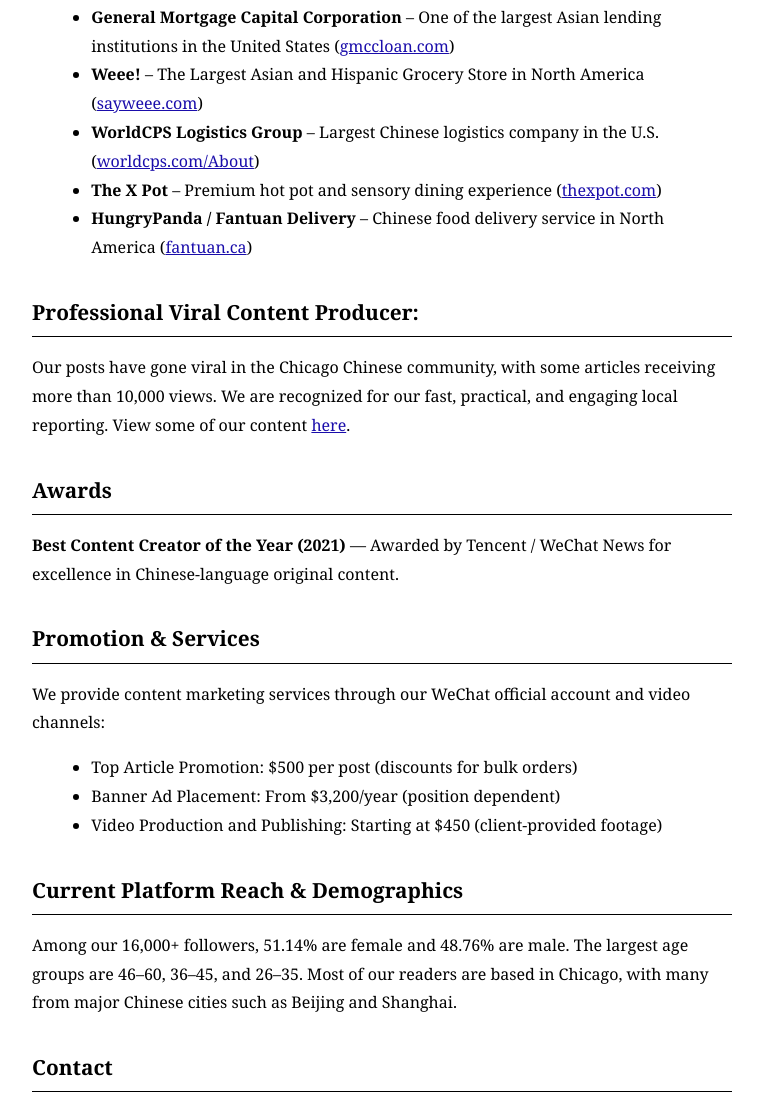
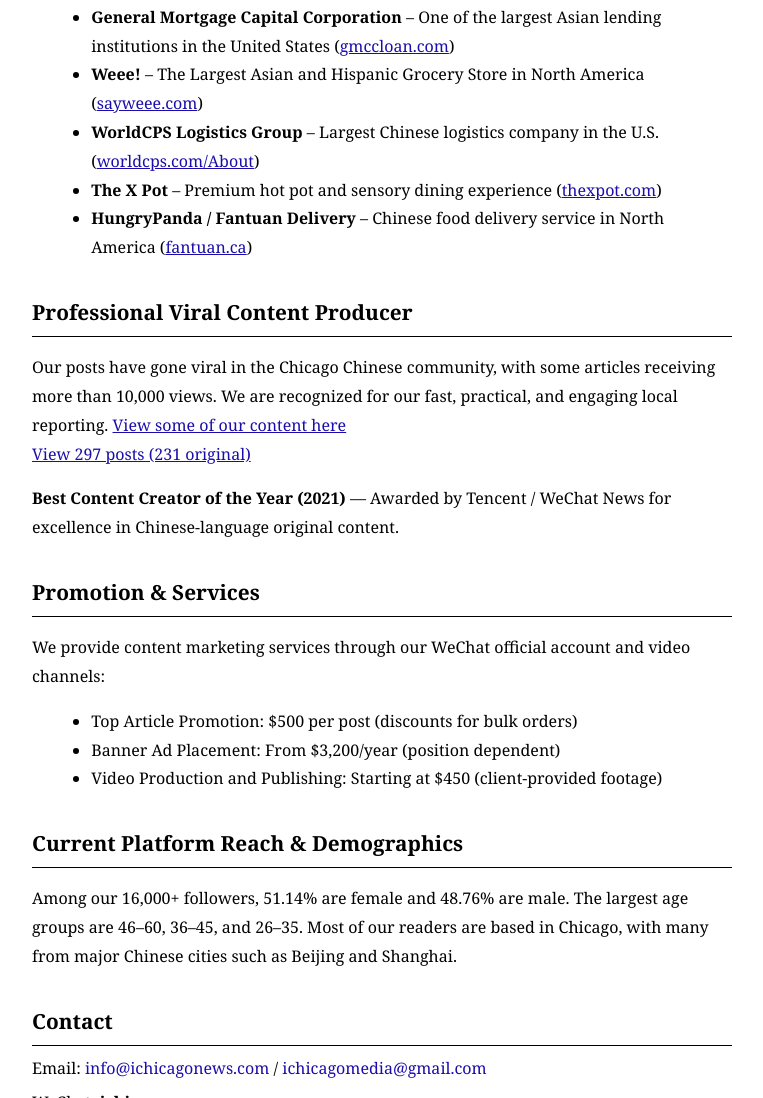
Before and after one commit to ichicagonews/ichicagonews.github.io, a plain HTML site: page index.html in a window 1280 px wide. Shown: the part 619-1717 px from the top of the page, without its empty margins (258-1021 px from the left). Drawn offline with Linux system fonts and the light colour scheme.

Commit message:
Add files via upload

```diff
--- a/index.html
+++ b/index.html
@@ -82,14 +82,10 @@
   </section>
 
   <section>
-    <h2><strong>Professional Viral Content Producer:</strong></h2>
+    <h2><strong>Professional Viral Content Producer</strong></h2>
     <p>
-      Our posts have gone viral in the Chicago Chinese community, with some articles receiving more than 10,000 views. We are recognized for our fast, practical, and engaging local reporting. View some of our content <a href="https://posts.careerengine.us/author/6209bc222d19bd21edb562a3/posts" class="url-link" target="_blank">here</a>.
+      Our posts have gone viral in the Chicago Chinese community, with some articles receiving more than 10,000 views. We are recognized for our fast, practical, and engaging local reporting. <a href="https://posts.careerengine.us/author/6209bc222d19bd21edb562a3/posts" class="url-link" target="_blank">View some of our content here<br>View 297 posts (231 original)</a>
     </p>
-  </section>
-
-  <section>
-    <h2><strong>Awards</strong></h2>
     <p>
       <strong>Best Content Creator of the Year (2021)</strong> — Awarded by Tencent / WeChat News for excellence in Chinese-language original content.
     </p>
```
